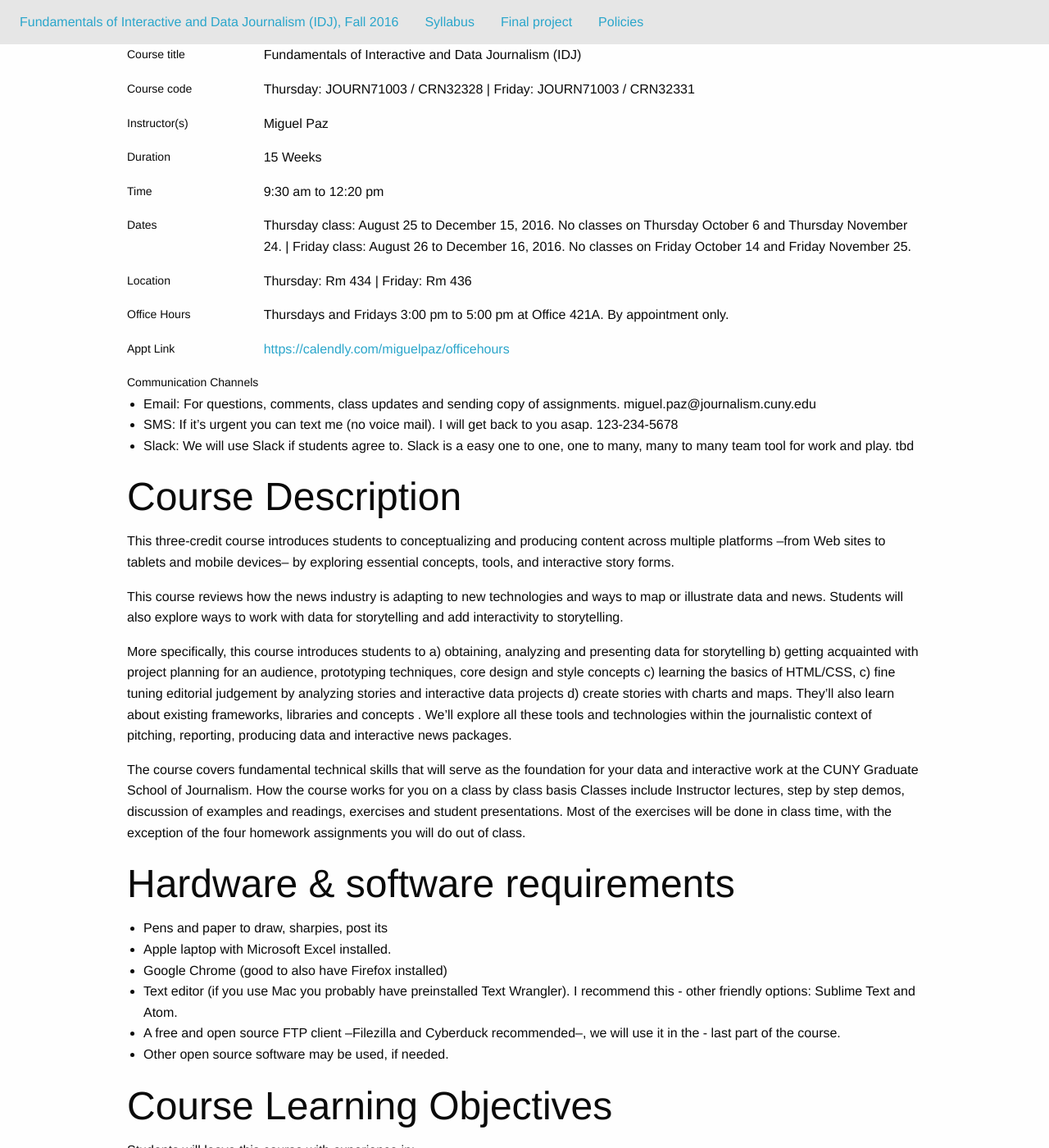
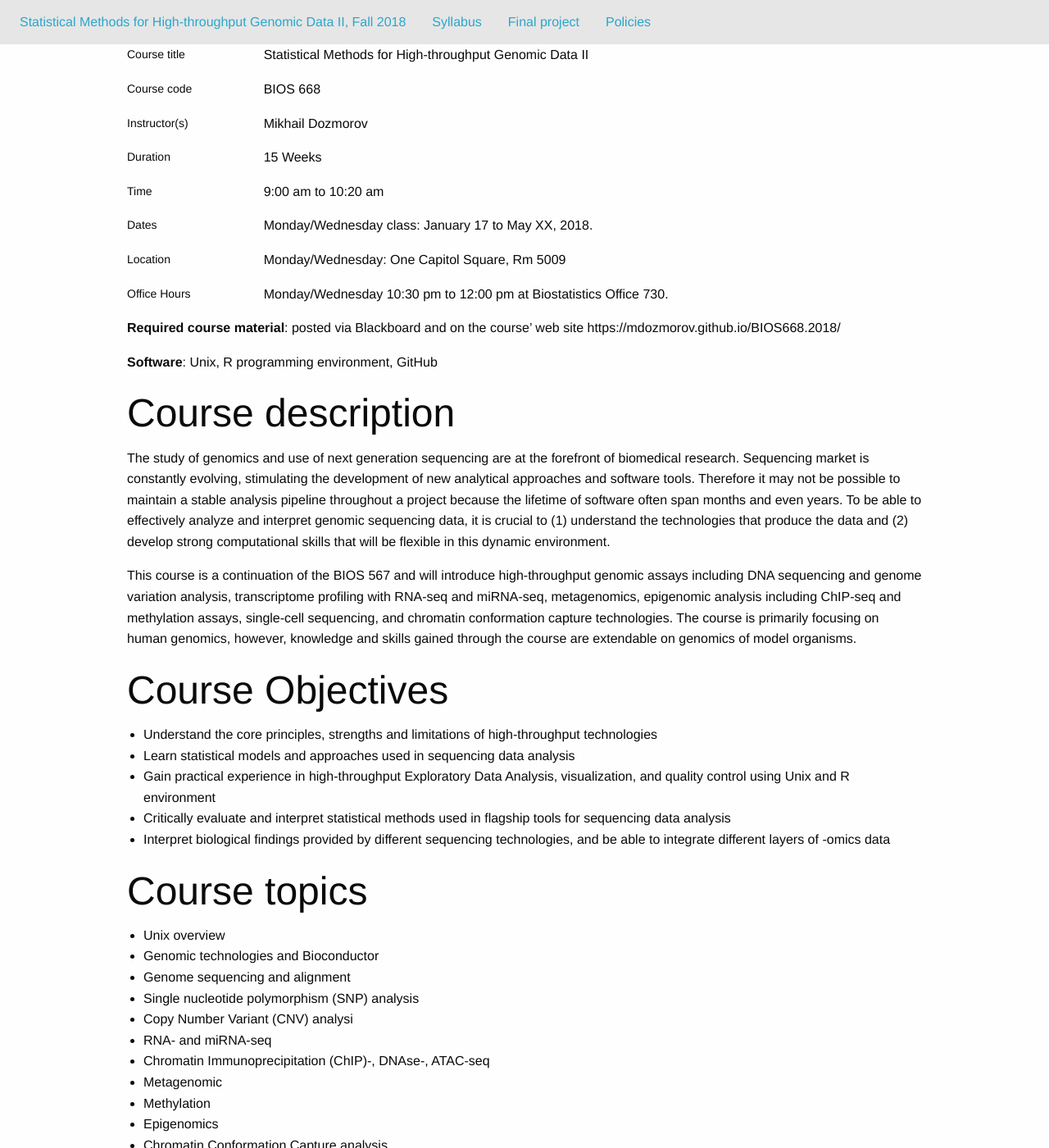
Before and after one commit to miguelpaz/normalista, a Jekyll site: the page built from index.html, in a window 1280 px wide and 1400 px high. Shown: the whole window at 82% size. Built offline with Jekyll 4.4.1, drawn with Linux system fonts in a browser that asks for light colours; some of the changed text lies outside the part shown.

Commit message:
Add front page

```diff
--- a/_config.yml
+++ b/_config.yml
@@ -1,50 +1,69 @@
 # site setup
-exclude:
-  - README.md
-  - BUILD.md
-  - .gitignore
-  - LICENSE
+# Exclude this stuff
+exclude: [node_modules, gulpfile.js, README.md, BUILD.md, LICENSE, .gitignore, pages, assets]
 permalink: /:title/
 markdown: kramdown
-baseurl:
+# baseurl is used as a subdomain suffix. If a site is hosted on http://site.url/mysite,
+# "/mysite" is the baseurl. For local debugging on localhost, baseurl should be commented out
+baseurl: /BIOS668.2018
 # course setup
-title: "Fundamentals of Interactive and Data Journalism (IDJ)"
-semester: "Fall 2016"
+title: "Statistical Methods for High-throughput Genomic Data II"
+semester: "Fall 2018"
 duration: "15 Weeks"
 instructor:
- - Miguel Paz
+ - Mikhail Dozmorov
 coursecode:
- - "Thursday: JOURN71003 / CRN32328"
- - "Friday: JOURN71003 / CRN32331"
+ - "BIOS 668"
 coursedates:
- - "Thursday class: August 25 to December 15, 2016. No classes on Thursday October 6 and Thursday November 24."
- - "Friday class: August 26 to December 16, 2016. No classes on Friday October 14 and Friday November 25."
-coursetime: "9:30 am to 12:20 pm"
+ - "Monday/Wednesday class: January 17 to May XX, 2018."
+coursetime: "9:00 am to 10:20 am"
 courselocation:
- - "Thursday: Rm 434"
- - "Friday: Rm 436"
+ - "Monday/Wednesday: One Capitol Square, Rm 5009"
 communication:
  -
    name: "Email"
-   description: "For questions, comments, class updates and sending copy of assignments"
-   details: "miguel.paz@journalism.cuny.edu"
+   description: ""
+   details: "mikhail.dozmorov@vcuhealth.org"
  -
-   name: "SMS"
-   description: "If it’s urgent you can text me (no voice mail). I will get back to you asap"
-   details: "123-234-5678"
+   name: ""
+   description: ""
+   details: ""
  -
-   name: "Slack"
-   description: "We will use Slack if students agree to. Slack is a easy one to one, one to many, many to many team tool for work and play"
-   details: "tbd"
+   name: ""
+   description: ""
+   details: ""
 officehours:
-  description: "Thursdays and Fridays 3:00 pm to 5:00 pm at Office 421A. By appointment only."
-  link: "https://calendly.com/miguelpaz/officehours"
+  description: "Monday/Wednesday 10:30 pm to 12:00 pm at Biostatistics Office 730."
+  link: ""
 # Tachyons Version
 tv: "4.6.1"
-
-# Exclude this stuff
-exclude: [node_modules, gulpfile.js]
 
 # SCSS Compress
 sass:
   style: compressed
+
+  # All links will be namespaced by BASE_PATH if defined.
+  # Links in your website should always be prefixed with {{BASE_PATH}}
+  # however this value will be dynamically changed depending on your deployment situation.
+  #
+  # CNAME (http://yourcustomdomain.com)
+  #   DO NOT SET BASE_PATH
+  #   (urls will be prefixed with "/" and work relatively)
+  #
+  # GitHub Pages (http://username.github.io)
+  #   DO NOT SET BASE_PATH
+  #   (urls will be prefixed with "/" and work relatively)
+  #
+  # GitHub Project Pages (http://username.github.io/project-name)
+  #
+  #   A GitHub Project site exists in the `gh-pages` branch of one of your repositories.
+  #  REQUIRED! Set BASE_PATH to: http://username.github.io/project-name
+  #
+  # CAUTION:
+  #   - When in Localhost, your site will run from root "/" regardless of BASE_PATH
+  #   - Only the following values are falsy: ["", null, false]
+  #   - When setting BASE_PATH it must be a valid url.
+  #     This means always setting the protocol (http|https) or prefixing with "/"
+BASE_PATH : http://mdozmorov.github.io/BIOS668.2018
+
+#production_url : http://mdozmorov.github.io/BIOS668.2018
--- a/_layouts/landing.html
+++ b/_layouts/landing.html
@@ -25,11 +25,15 @@ layout: default
   <!-- office hours -->
   <label class="column small-6 large-2">Office Hours</label>
   <p class="column small-6 large-10">{{site.officehours.description}}</p>
+  <!--
   {% if site.officehours.link %}
   <label class="column small-6 large-2">Appt Link</label>
   <p class="column small-6 large-10"><a href="{{site.officehours.link}}">{{site.officehours.link}}</a></p>
   {% endif %}
+  -->
+
   <!-- communication -->
+  <!--
   <div class="column small-12">
     <label>Communication Channels</label>
     <ul>
@@ -38,6 +42,7 @@ layout: default
       {% endfor %}
     </ul>
   </div>
+  -->
 </div>
 
 <!-- content from index.html. Anything not covered by the common varibles can be included in the actual page content. -->
--- a/index.html
+++ b/index.html
@@ -2,61 +2,40 @@
 layout: landing
 ---
 
-# Course Description
+**Required course material**: posted via Blackboard and on the course' web site https://mdozmorov.github.io/BIOS668.2018/
 
-This three-credit course introduces students to conceptualizing and producing content across multiple platforms --from Web sites to tablets and mobile devices-- by exploring essential concepts, tools,  and interactive story forms.
+**Software**: 	Unix, R programming environment, GitHub
 
-This course reviews how the news industry is adapting to new technologies and ways to map or illustrate data and news. Students will also explore ways to work with data for storytelling and add interactivity to storytelling.
+# Course description
 
-More specifically, this course introduces students to a) obtaining, analyzing and presenting data for storytelling b) getting acquainted with project planning for an audience, prototyping techniques, core design and style concepts c) learning the basics of HTML/CSS, c) fine tuning editorial judgement by analyzing stories and interactive data projects d) create stories with charts and maps. They'll also learn about existing frameworks, libraries and concepts . We'll explore all these tools and technologies within the journalistic context of pitching, reporting, producing data and interactive news packages.
+The study of genomics and use of next generation sequencing are at the forefront of biomedical research. Sequencing market is constantly evolving, stimulating the development of new analytical approaches and software tools. Therefore it may not be possible to maintain a stable analysis pipeline throughout a project because the lifetime of software often span months and even years. To be able to effectively analyze and interpret genomic sequencing data, it is crucial to (1) understand the technologies that produce the data and (2) develop strong computational skills that will be flexible in this dynamic environment.
 
-The course covers fundamental technical skills that will serve as the foundation for your data and interactive work at the CUNY Graduate School of Journalism.
-How the course works for you on a class by class basis
-Classes include Instructor lectures, step by step demos, discussion of examples and readings, exercises and student presentations. Most of the exercises will be done in class time, with the exception of the four homework assignments you will do out of class.
+This course is a continuation of the BIOS 567 and will introduce high-throughput genomic assays including DNA sequencing and genome variation analysis, transcriptome profiling with RNA-seq and miRNA-seq, metagenomics, epigenomic analysis including ChIP-seq and methylation assays, single-cell sequencing, and chromatin conformation capture technologies. The course is primarily focusing on human genomics, however, knowledge and skills gained through the course are extendable on genomics of model organisms.
 
-# Hardware & software requirements
+# Course Objectives
 
-- Pens and paper to draw, sharpies, post its
-- Apple laptop with Microsoft Excel installed.
-- Google Chrome (good to also have Firefox installed)
-- Text editor (if you use Mac you probably have preinstalled Text Wrangler). I recommend this - other friendly options: Sublime Text and Atom.
-- A free and open source FTP client --Filezilla and Cyberduck recommended--, we will use it in the - last part of the course.
-- Other open source software may be used, if needed.
+* Understand the core principles, strengths and limitations of high-throughput technologies
+* Learn statistical models and approaches used in sequencing data analysis
+* Gain practical experience in high-throughput Exploratory Data Analysis, visualization, and quality control using Unix and R environment
+* Critically evaluate and interpret statistical methods used in flagship tools for sequencing data analysis
+* Interpret biological findings provided by different sequencing technologies, and be able to integrate different layers of -omics data
 
-# Course Learning Objectives
+# Course topics
 
-Students will leave this course with experience in:
+-  Unix overview
+-  Genomic technologies and Bioconductor
+-  Genome sequencing and alignment
+-  Single nucleotide polymorphism (SNP) analysis
+-  Copy Number Variant (CNV) analysi
+-  RNA- and miRNA-seq
+-  Chromatin Immunoprecipitation (ChIP)-, DNAse-, ATAC-seq
+-  Metagenomic
+-  Methylation
+-  Epigenomics
+-  Chromatin Conformation Capture analysis
+-  Single-cell sequencin
+-  Integrative analysis
 
-- Producing journalism for the Internet
-- Building basic HTML pages and layouts
-- Manipulating web content design using CSS
-- Using an FTP client to publish content online
-- Finding and using data responsibly and effectively
-- Learning the math required to effectively analyze data
-- Producing basic maps and charts that convey information clearly
-- Reporting and producing stories with data and interactivity
-- Crafting questions to ensure receive technical guidance from web programming communities
+This course on GitHub [https://github.com/mdozmorov/BIOS668.2018](https://github.com/mdozmorov/BIOS668.2018)
 
-# Instructor
-
-Miguel Paz is an investigative journalist and digital media strategist. A native of Chile, he is the founder of the data journalism website Poderopedia, created through a 2011 Knight News Challenge grant, to keep track of who’s who in business and politics in Chile, Colombia and Venezuela. In its portfolio of projects and partnerships, it includes the Ibero American Data Journalism Handbook, the Map of Media and Media Ownership of Chile and Colombia, the development of NarcoData (Animal Político, Mexico), Justiciapedia (Chequeado, Argentina), Candidatos Ruta Electoral (La Prensa, Panama), EnData (El Nuevo Día, Puerto Rico), Compras Transparentes (Zoohash/Poderopedia), and several other projects, including dozens of trainings and workshops for journalists, all over Latin America. Poderopedia has been a finalists of the GIJN Data Journalism Awards, the Gabriel García Márquez Award in the Innovation category for a joint project with Armando.info in Venezuela, and the BOB´s on Innovation, among others.
-
-Paz is a Nieman Berkman Fellow ´15, a Knight ICFJ Fellow 13´and is part of the board of Global Voices. He has 18 years of experience as a reporter and editor. He was deputy director of ElMostrador.cl, Chile’s first digital-only news organization; deputy editor of La Nación Domingo; co-founder of El Periodista magazine and co-creator of Caras EGO. He has been a contributor to Caras Magazine, The Clinic, El Dínamo (Chile); Perfil.com, Noticias Magazine (Argentina); Nieman Lab, IJNET, and Media Shift (US). His work appears in three books published in Chile and has been a finalist two times in the chilean Journalism Award for Excellence.
-
-# Coaches
-
-Coaches work one-on-one with students to guide them on projects and help problem-solve. Students are advised to consult a coach if they have tried something themselves and it hasn’t worked to their satisfaction.
-
-**Kirsti Itameri, Design, WordPress, Illustrator, Photoshop, Social Media** – Newsroom. Office Hours: Tuesdays 6:30-8:30 pm or by appointment. Email: kirsti.itameri@journalism.cuny.edu
-
-**Meghan Louttit, Interactive Storytelling, JavaScript, Jquery, HTML, CSS** - Newsroom, Office hours: Wednesdays 6-8 pm or by appointment. Email: meghan.louttit@journalism.cuny.edu
-
-**Malik Singleton, Data Storytelling, WordPress, HTML, CSS** – Newsroom. Office Hours: Monday and Thursdays, 5:30-7:30 pm. Email: malik.singleton@journalism.cuny.edu
-
-**Nicholas Wells Data Storytelling, HTML, CSS, R** --  Newsroom. Office Hours: Tuesday 6:00 - 8:30 pm. Email: Nicholasbwells@gmail.com
-
-**Jue Yang, Data Storytelling, Data Analysis, GitHub, UI/UX, Information and Visual Design, Interactive Storytelling, JavaScript, jQuery, Python, Web Scraping, HTML/CSS** — Office Hours: Virtually and by appointment. Email: github.com/jueyang/call-me-maybe
-
-# Note
-
-This syllabus is a work in progress developed in collaboration by all the IDJ Fall 2016 instructors. The lesson plan is subject to change depending on the progress and success of the students in the class. Any changes will be notified to students.
+<a href="acknowledgements"> Acknowledgements </a>
```
Also changed, not shown: acknowledgements.md (added, +26 -0 lines).
